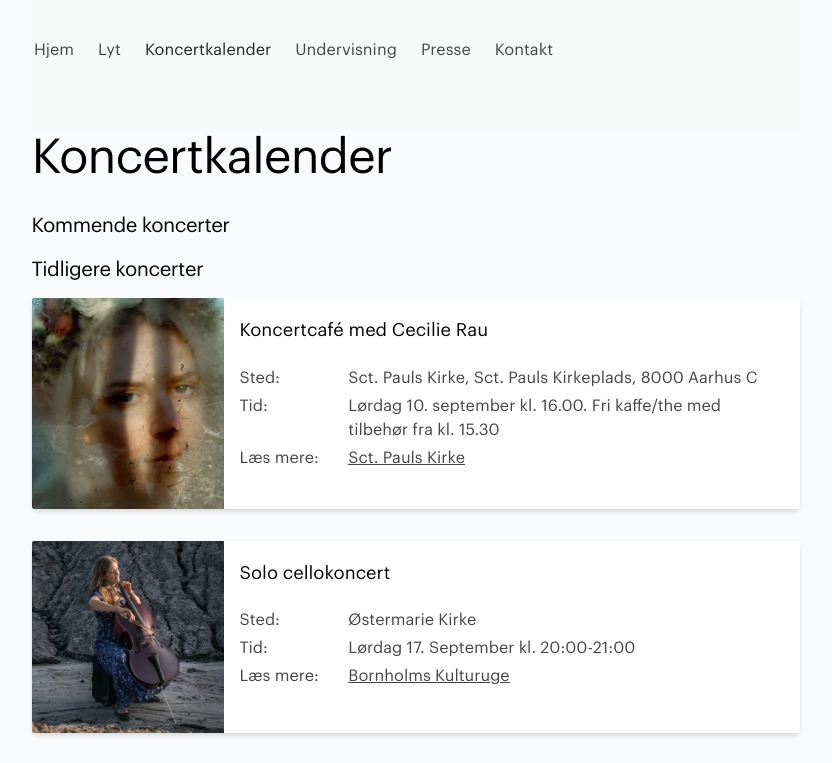
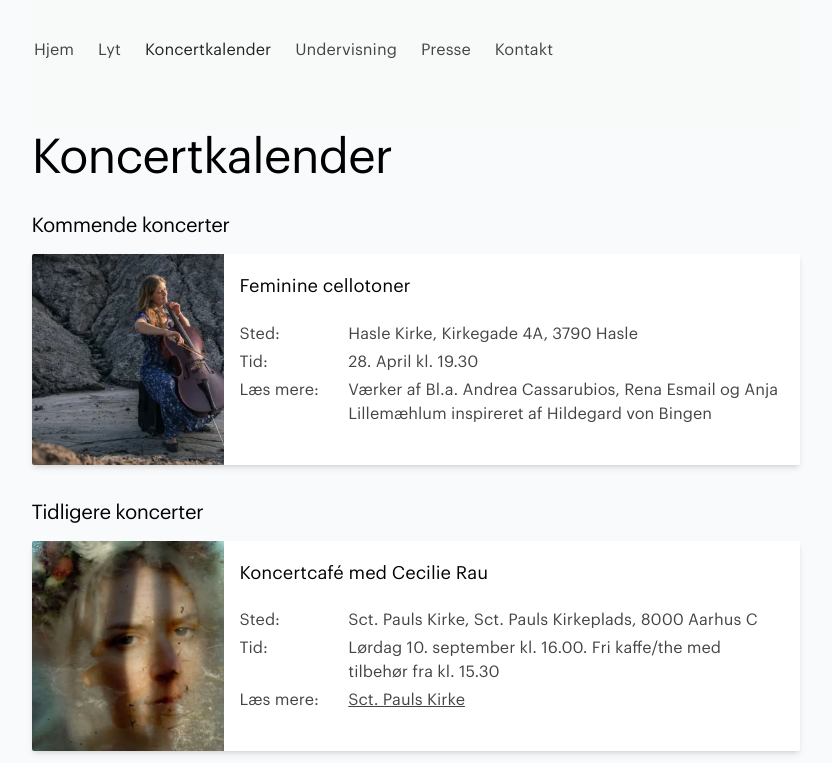
Before and after one commit to dzgreen/anjalillemaehlum.dk, a Next.js app: page /koncertkalender in a window 1280 px wide. Shown: the top 763 px of the page, without its empty margins (217-1049 px from the left). Built offline with nearby package versions, Linux system fonts and the light colour scheme.

Commit message:
ny koncert

```diff
--- a/components/Koncertkort.tsx
+++ b/components/Koncertkort.tsx
@@ -39,7 +39,7 @@ export default function Koncertkort(props) {
                 <div className="font-medium  md:w-1/5 md:font-normal">
                   Læs mere:
                 </div>
-                <div className="text-sm underline md:w-4/5 md:text-base">
+                <div className="text-sm md:w-4/5 md:text-base">
                   {props.entre}
                 </div>
               </div>
--- a/pages/koncertkalender.tsx
+++ b/pages/koncertkalender.tsx
@@ -12,6 +12,15 @@ export default function Koncertkalender({ koncertkalender }) {
           Kommende koncerter
         </h2>
 
+        <div className="flex flex-col space-y-8 pb-8">
+          <Koncertkort
+            title="Feminine cellotoner"
+            sted="Hasle Kirke, Kirkegade 4A, 3790 Hasle"
+            tid="28. April kl. 19.30"
+            entre="Værker af Bl.a. Andrea Cassarubios, Rena Esmail og Anja Lillemæhlum inspireret af Hildegard von Bingen"
+            img={`/images/femininecellotoner.webp`}
+          ></Koncertkort>
+        </div>
         <h2 className="pb-4 text-lg font-semibold tracking-tight text-black md:text-xl">
           Tidligere koncerter
         </h2>
@@ -26,6 +35,7 @@ export default function Koncertkalender({ koncertkalender }) {
                 href="https://www.sctpauls.dk/nyhed/koncertcafe-loerdage-i-september-28333"
                 target="_blank"
                 rel="noreferrer"
+                className="underline"
               >
                 Sct. Pauls Kirke
               </a>
@@ -41,6 +51,7 @@ export default function Koncertkalender({ koncertkalender }) {
                 href="https://bornholmskulturuge.dk/program-2022/solo-cello-koncert/"
                 target="_blank"
                 rel="noreferrer"
+                className="underline"
               >
                 Bornholms Kulturuge
               </a>
@@ -56,6 +67,7 @@ export default function Koncertkalender({ koncertkalender }) {
                 href="https://bornholmskulturuge.dk/program-2022/lydbilleder/"
                 target="_blank"
                 rel="noreferrer"
+                className="underline"
               >
                 Bornholms Kulturuge
               </a>
@@ -71,6 +83,7 @@ export default function Koncertkalender({ koncertkalender }) {
                 href="https://bornholmskulturuge.dk/program-2022/trio-solkyst/"
                 target="_blank"
                 rel="noreferrer"
+                className="underline"
               >
                 Bornholms Kulturuge
               </a>
@@ -86,6 +99,7 @@ export default function Koncertkalender({ koncertkalender }) {
                 href="https://bornholmskulturuge.dk/program-2022/final-concert-of-bornholm-saaremaa-culture-festival/"
                 target="_blank"
                 rel="noreferrer"
+                className="underline"
               >
                 Bornholms Kulturuge
               </a>
@@ -103,6 +117,7 @@ export default function Koncertkalender({ koncertkalender }) {
                 href="https://drkoncerthuset.dk/event/langt-ud-i-skoven/"
                 target="_blank"
                 rel="noreferrer"
+                className="underline"
               >
                 DR koncerthuset
               </a>
```
Also changed, not shown: components/Container.tsx (+5 -6 lines), public/images/femininecellotoner.webp (added), 1 other file (tests, documents, lock files or other folders).
